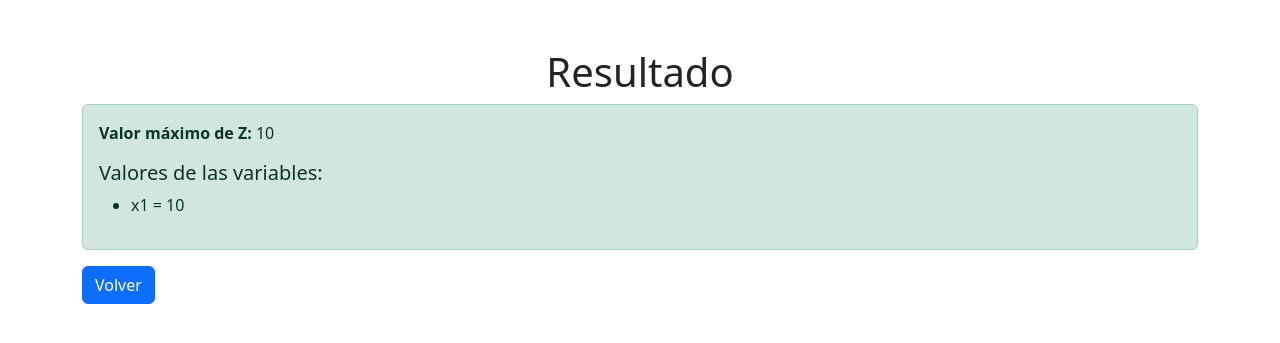
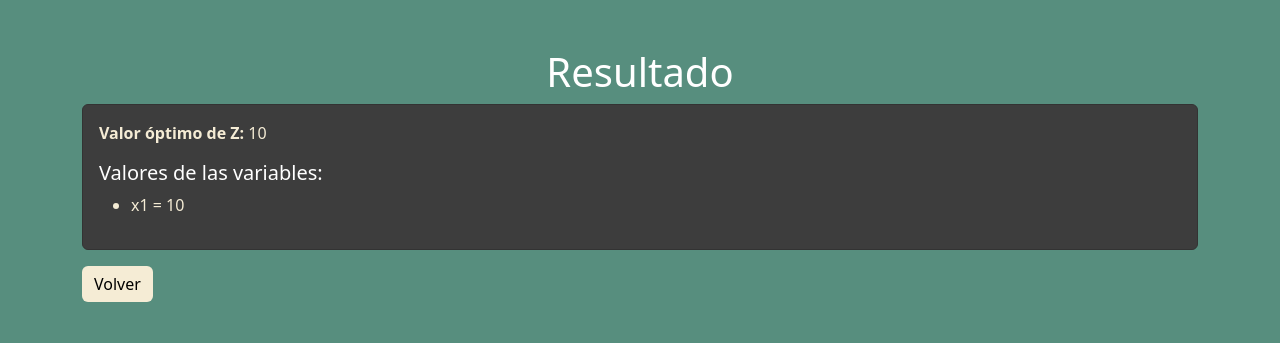
Before and after one commit to LenzAlanoca/MaxiMiza, a Flask app: template app/templates/result.html in a window 1280 px wide. Shown: the top 343 px of the page. Run offline with Flask 3, Linux system fonts and the light colour scheme; the template is opened without the code that fills it: most values are stand-ins (such as "Sample title", 1, 10 or a date in 2020).

Commit message:
Update result.html

```diff
--- a/app/templates/result.html
+++ b/app/templates/result.html
@@ -5,21 +5,41 @@
     <meta name="viewport" content="width=device-width, initial-scale=1.0">
     <title>Resultado</title>
     <link href="https://cdn.jsdelivr.net/npm/bootstrap@5.3.0/dist/css/bootstrap.min.css" rel="stylesheet">
+    <style>
+        body {
+            background-color: #578E7E;
+            color: #ffffff;
+        }
+        .btn {
+            border: none;
+        }
+        .alert {
+            background-color: #3D3D3D;
+            color: #ffffff;
+            border: 1px solid #333;
+        }
+        .alert p, .alert ul {
+            color: #F5ECD5;
+        }
+        a.btn {
+            background-color: #F5ECD5;
+            color: #000;
+        }
+    </style>
 </head>
 <body>
     <div class="container mt-5">
         <h1 class="text-center">Resultado</h1>
         <div class="alert alert-success">
-            <p><strong>Valor máximo de Z:</strong> {{ solucion.valor_optimo }}</p>
+            <p><strong>Valor óptimo de Z:</strong> {{ solucion.valor_optimo }}</p>
             <h5>Valores de las variables:</h5>
             <ul>
                 {% for valor in solucion.variables %}
                 <li>x{{ loop.index }} = {{ valor }}</li>
                 {% endfor %}
             </ul>
-
         </div>
-        <a href="/" class="btn btn-primary">Volver</a>
+        <a href="/" class="btn btn-light">Volver</a>
     </div>
 </body>
 </html>
```
